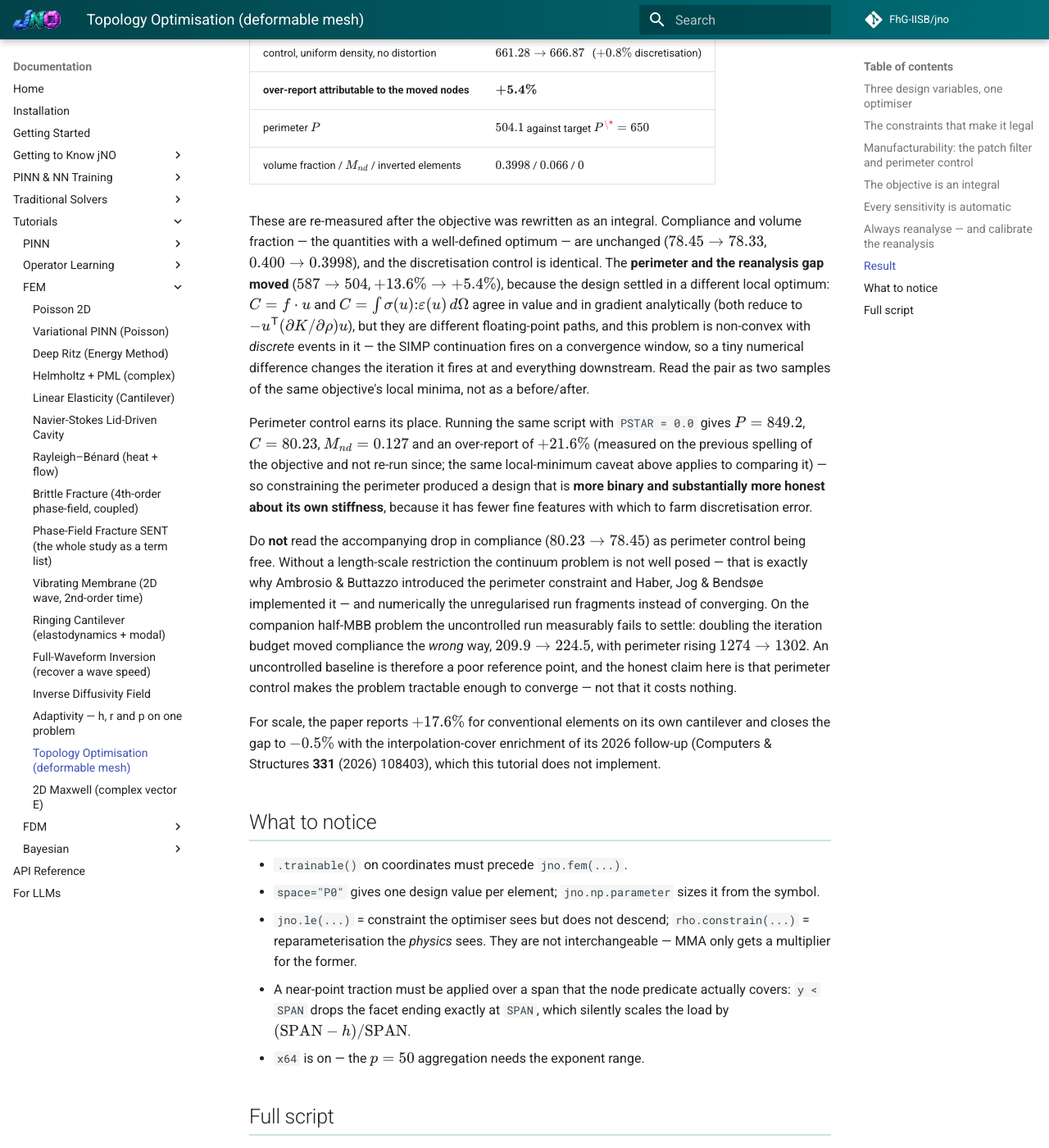
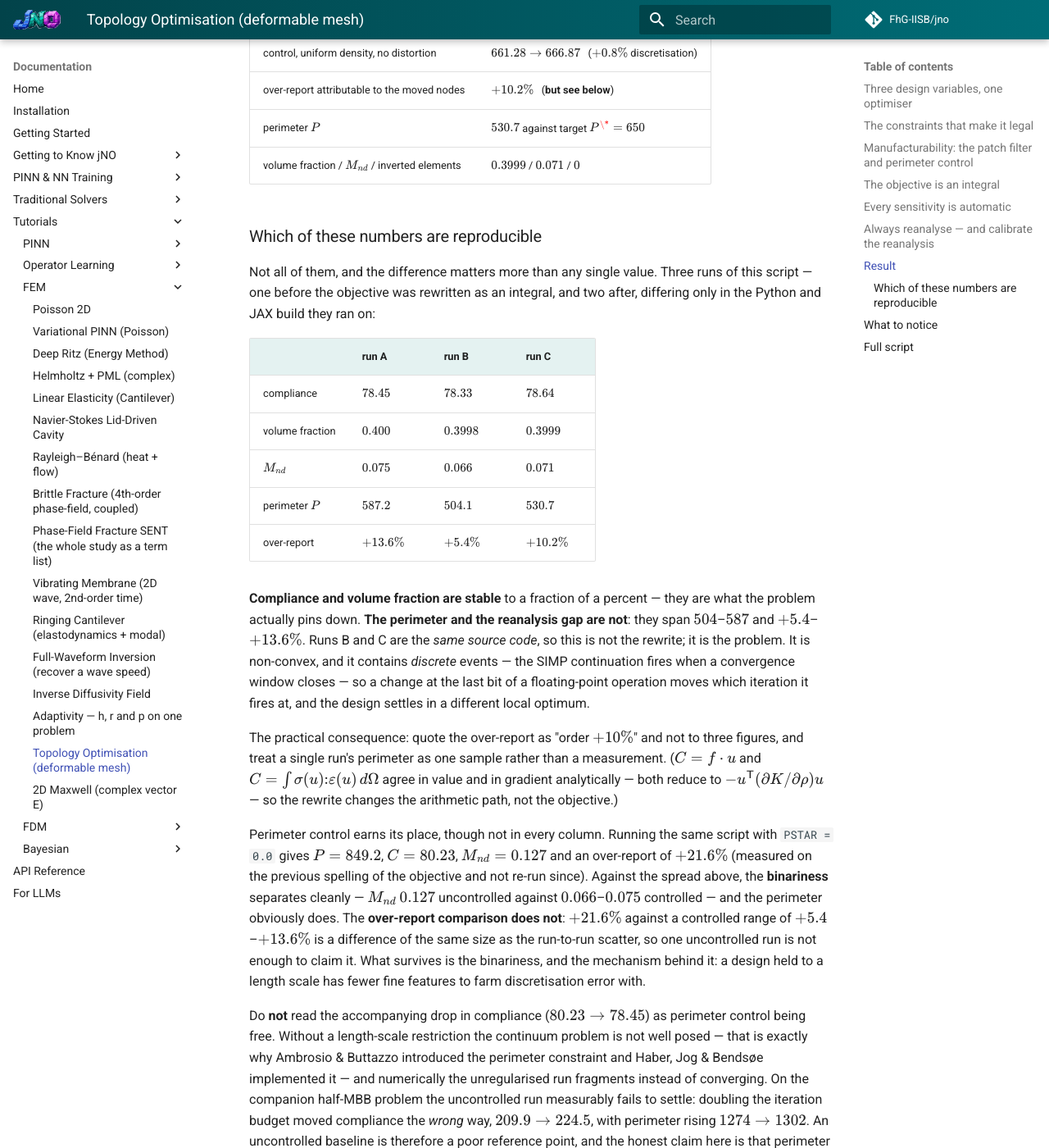
Before and after one commit to FhG-IISB/jNO, an MkDocs documentation site: the page built from docs/tutorials/08-fem-and-varpinns/topology-optimisation-cantilever.md, in a window 1280 px wide and 1400 px high, scrolled down 4065 px. Shown: the whole window at 82% size. Built offline with MkDocs 1.6.1 and Material for MkDocs 9.7.7, drawn with Linux system fonts in a browser that asks for light colours; comment, search, counter and statistics services are not loaded; some of the changed text lies outside the part shown.

Commit message:
docs(topopt): regenerate the figure, and say which of its numbers reproduce
The figure still carried the pre-rewrite run's numbers in its panel titles, so it disagreed
with the table beneath it. Regenerated from the ported script.

Re-running it turned up something worth more than the figure. THREE runs of this script --
run A before the objective became an integral, runs B and C after and differing only in the
Python and JAX build they executed on:

                    run A     run B     run C
    compliance      78.45     78.33     78.64
    volume frac     0.400     0.3998    0.3999
    M_nd            0.075     0.066     0.071
    perimeter P     587.2     504.1     530.7
    over-report    +13.6 %    +5.4 %   +10.2 %

Compliance and volume fraction hold to a fraction of a percent. The perimeter and the
reanalysis gap do not: 504-587, and +5.4 to +13.6 %. B and C are the SAME SOURCE, so this is
not the rewrite -- it is the problem. It is non-convex and it contains a DISCRETE event, the
SIMP continuation firing when a convergence window closes, so a last-bit difference in a
floating-point operation moves which iteration that happens at and the design settles in a
different local minimum.

Two consequences the page now states instead of implying.

The over-report is an "order +10 %" quantity, not a three-figure one, and a single run's
perimeter is one sample rather than a measurement.

And the claim that perimeter control improves the reanalysis gap does not survive: +21.6 %
uncontrolled against a controlled range of +5.4 to +13.6 % is a difference the size of the
scatter, so one uncontrolled run cannot establish it. What does survive is the binariness --
M_nd 0.127 uncontrolled against 0.066-0.075 controlled -- and the perimeter itself. The
earlier text asserted the honesty improvement as settled; it now says which half is which.

Figure regenerated under pixi -e fem (matplotlib 3.11, which is also why the run recorded
here is C rather than B: the .venv used for the port has no matplotlib).

```diff
--- a/docs/tutorials/08-fem-and-varpinns/topology-optimisation-cantilever.md
+++ b/docs/tutorials/08-fem-and-varpinns/topology-optimisation-cantilever.md
@@ -142,33 +142,52 @@ control is how a load-application bug or a plain refinement effect gets reported
 
 ![Top: the optimised physical density on the deformed mesh, a cantilever truss with thick well-defined members. Middle: the optimised mesh with interior nodes coloured by how far they moved, showing movement concentrated along the structural members. Bottom left: bar chart of compliance on its own mesh, the value expected on a clean mesh after correcting for discretisation, and the value actually measured. Bottom right: histogram of element densities, strongly bimodal at 0 and 1.](/jNO/assets/topology_optimisation_cantilever.png)
 
-4,226 elements, 4,408 dofs, 400 iterations, ~168 s on CPU:
+4,226 elements, 4,408 dofs, 400 iterations, ~150 s on CPU:
 
 | quantity | value |
 |---|---|
-| compliance, own deformed mesh | $78.33$ |
-| compliance, clean mesh (16,824 elements) | $83.27$ &nbsp; (raw gap $+6.3\%$) |
+| compliance, own deformed mesh | $78.64$ |
+| compliance, clean mesh (16,824 elements) | $87.36$ &nbsp; (raw gap $+11.1\%$) |
 | control, uniform density, no distortion | $661.28 \to 666.87$ &nbsp; ($+0.8\%$ discretisation) |
-| **over-report attributable to the moved nodes** | $\mathbf{+5.4\%}$ |
-| perimeter $P$ | $504.1$ against target $P^\*=650$ |
-| volume fraction / $M_{nd}$ / inverted elements | $0.3998$ / $0.066$ / $0$ |
+| over-report attributable to the moved nodes | $+10.2\%$ &nbsp; (**but see below**) |
+| perimeter $P$ | $530.7$ against target $P^\*=650$ |
+| volume fraction / $M_{nd}$ / inverted elements | $0.3999$ / $0.071$ / $0$ |
 
-These are re-measured after the objective was rewritten as an integral. Compliance and volume
-fraction — the quantities with a well-defined optimum — are unchanged ($78.45 \to 78.33$,
-$0.400 \to 0.3998$), and the discretisation control is identical. The **perimeter and the reanalysis
-gap moved** ($587 \to 504$, $+13.6\% \to +5.4\%$), because the design settled in a different local
-optimum: $C = f\cdot u$ and $C = \int \sigma(u){:}\varepsilon(u)\,d\Omega$ agree in value and in
-gradient analytically (both reduce to $-u^{\mathsf T}(\partial K/\partial\rho)u$), but they are
-different floating-point paths, and this problem is non-convex with *discrete* events in it — the
-SIMP continuation fires on a convergence window, so a tiny numerical difference changes the
-iteration it fires at and everything downstream. Read the pair as two samples of the same
-objective's local minima, not as a before/after.
+### Which of these numbers are reproducible
 
-Perimeter control earns its place. Running the same script with `PSTAR = 0.0` gives $P=849.2$,
-$C=80.23$, $M_{nd}=0.127$ and an over-report of $+21.6\%$ (measured on the previous spelling of the
-objective and not re-run since; the same local-minimum caveat above applies to comparing it) — so constraining the perimeter produced a
-design that is **more binary and substantially more honest about its own stiffness**, because it has
-fewer fine features with which to farm discretisation error.
+Not all of them, and the difference matters more than any single value. Three runs of this script —
+one before the objective was rewritten as an integral, and two after, differing only in the Python
+and JAX build they ran on:
+
+| | run A | run B | run C |
+|---|---|---|---|
+| compliance | $78.45$ | $78.33$ | $78.64$ |
+| volume fraction | $0.400$ | $0.3998$ | $0.3999$ |
+| $M_{nd}$ | $0.075$ | $0.066$ | $0.071$ |
+| perimeter $P$ | $587.2$ | $504.1$ | $530.7$ |
+| over-report | $+13.6\%$ | $+5.4\%$ | $+10.2\%$ |
+
+**Compliance and volume fraction are stable** to a fraction of a percent — they are what the problem
+actually pins down. **The perimeter and the reanalysis gap are not**: they span $504$–$587$ and
+$+5.4$–$+13.6\%$. Runs B and C are the *same source code*, so this is not the rewrite; it is the
+problem. It is non-convex, and it contains *discrete* events — the SIMP continuation fires when a
+convergence window closes — so a change at the last bit of a floating-point operation moves which
+iteration it fires at, and the design settles in a different local optimum.
+
+The practical consequence: quote the over-report as "order $+10\%$" and not to three figures, and
+treat a single run's perimeter as one sample rather than a measurement. ($C = f\cdot u$ and
+$C = \int \sigma(u){:}\varepsilon(u)\,d\Omega$ agree in value and in gradient analytically — both
+reduce to $-u^{\mathsf T}(\partial K/\partial\rho)u$ — so the rewrite changes the arithmetic path,
+not the objective.)
+
+Perimeter control earns its place, though not in every column. Running the same script with
+`PSTAR = 0.0` gives $P=849.2$, $C=80.23$, $M_{nd}=0.127$ and an over-report of $+21.6\%$ (measured on
+the previous spelling of the objective and not re-run since). Against the spread above, the
+**binariness** separates cleanly — $M_{nd}$ $0.127$ uncontrolled against $0.066$–$0.075$ controlled —
+and the perimeter obviously does. The **over-report comparison does not**: $+21.6\%$ against a
+controlled range of $+5.4$–$+13.6\%$ is a difference of the same size as the run-to-run scatter, so
+one uncontrolled run is not enough to claim it. What survives is the binariness, and the mechanism
+behind it: a design held to a length scale has fewer fine features to farm discretisation error with.
 
 Do **not** read the accompanying drop in compliance ($80.23 \to 78.45$) as perimeter control being
 free. Without a length-scale restriction the continuum problem is not well posed — that is exactly
```
Also changed, not shown: docs/assets/topology_optimisation_cantilever.png.
